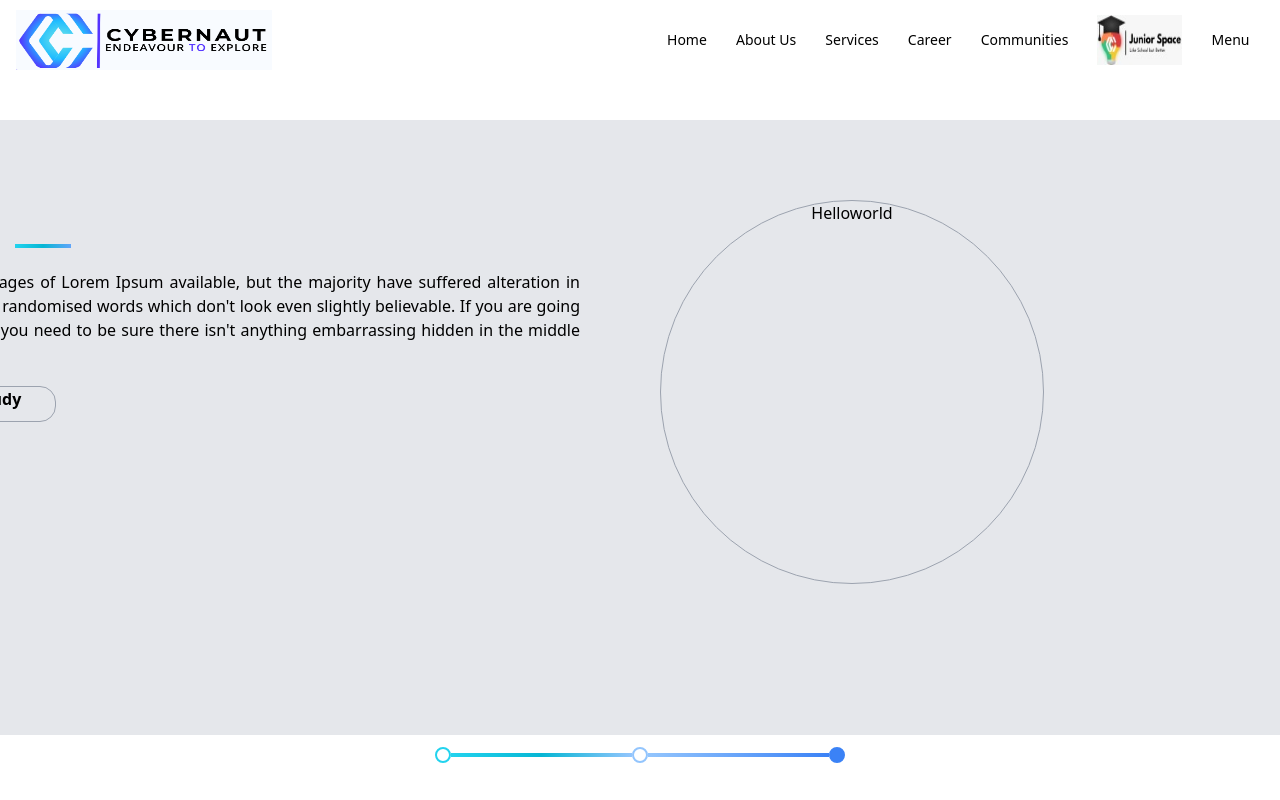
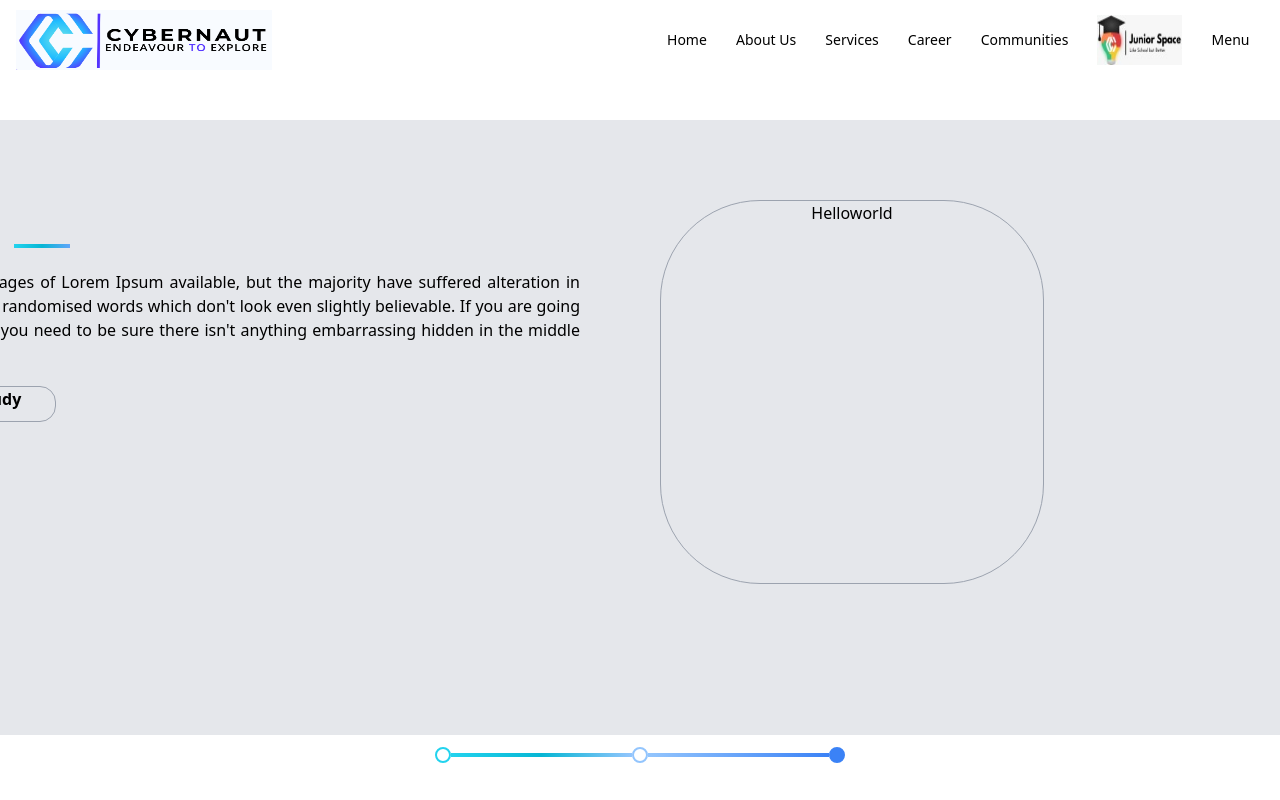
Before and after one commit to Gautham0718/Cybernaut-website, a Next.js app: page / in a window 1280 px wide. Shown: the top 800 px of the page. Built offline with nearby package versions, Linux system fonts and the light colour scheme.

Commit message:
Update NewSlider.tsx

```diff
--- a/components/NewSlider.tsx
+++ b/components/NewSlider.tsx
@@ -114,7 +114,7 @@
             </div>
           </div>
               </div>
-                <div className="border-solid border border-gray-400  h-96 w-96 rounded-[500px] origin-top-left mt-20">
+                <div className="border-solid border border-gray-400  h-96 w-96 rounded-[100px] origin-top-left mt-20">
                   Helloworld
                 </div>
               </div>
```
